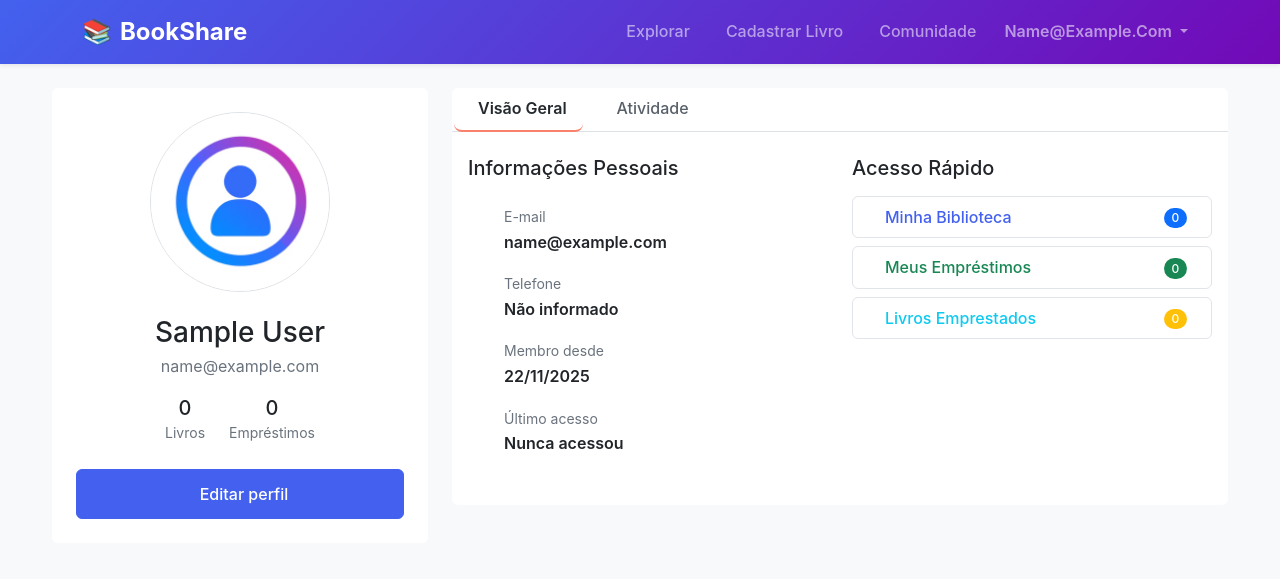
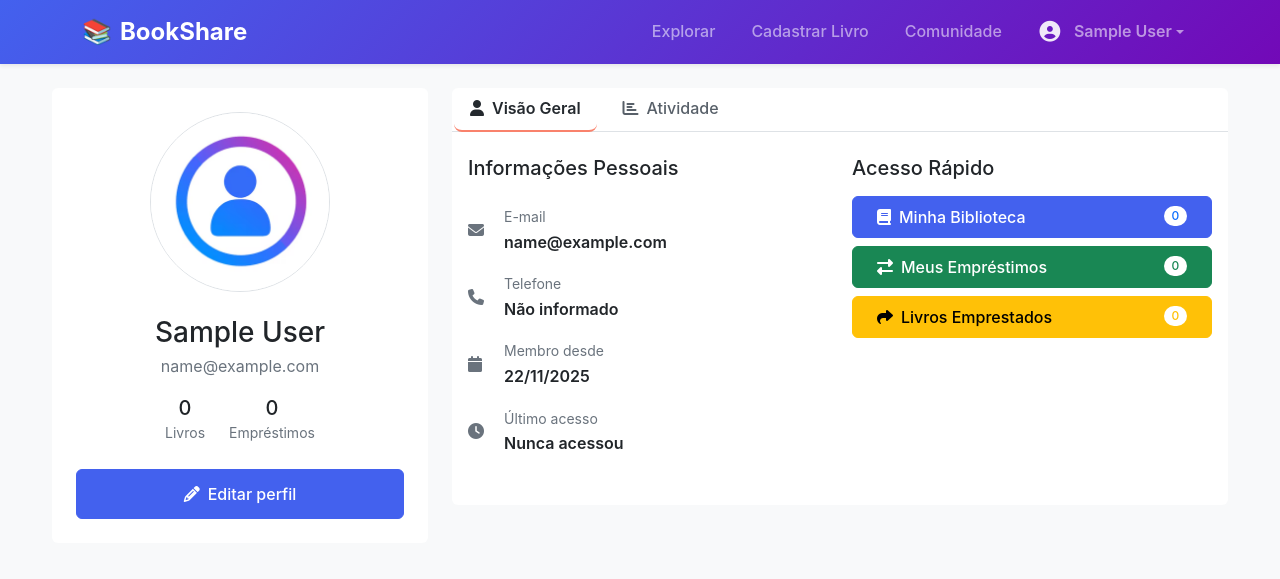
Before and after one commit to vicct0r/ComunitBooks, a Django app: page /user/profile/1/ in a window 1280 px wide. Shown: the top 579 px of the page. Run offline with Django 5.2, Linux system fonts and the light colour scheme; the visitor is signed in with stand-in values (Sample User, id 1); data comes from the database, SQL or seed files in the repository; data that the repository does not hold is empty.

Commit message:
styles (Loans/Orders): Fixed displayable info on Loans and Orders pages. Fixed User information on my_profile.

```diff
--- a/books/models.py
+++ b/books/models.py
@@ -90,7 +90,7 @@ class Book(Base):
     )
 
     owner = models.ForeignKey(settings.AUTH_USER_MODEL, related_name='user_books', on_delete=models.CASCADE)
-    title = models.CharField(max_length=200, help_text="Título do livro")
+    title = models.CharField(max_length=250, help_text="Título do livro")
     author = models.CharField(max_length=200, blank=True, null=True)
     cover_image = StdImageField(
         upload_to="books/",
--- a/books/views.py
+++ b/books/views.py
@@ -64,6 +64,11 @@ class UserBookListView(BooksFiltersMixin, generic.ListView):
     context_object_name = 'books'
     paginate_by = 12
 
+    def get_queryset(self):
+        if self.kwargs.get('pk'):
+            return super().get_queryset().filter(is_visible=True, owner=self.kwargs.get('pk'))
+        return super().get_queryset().filter(is_visible=True, owner=self.request.user.id)
+
 
 class BookDetailView(generic.DetailView):
     template_name = 'books/detail.html'
--- a/static/css/style.css
+++ b/static/css/style.css
@@ -374,8 +374,6 @@ body {
         width: 100%;
         justify-content: flex-end;
     }
-
-
 }
 
 /* ===== ESTILOS PARA BOOKS ===== */
@@ -660,14 +658,13 @@ body {
     }
 }
 
-/* ===== MENSAGENS DO SISTEMA ===== */
+/* ===== MENSAGENS DO SISTEMA SIMPLIFICADAS ===== */
 .messages-container {
     position: fixed;
     top: 80px;
     left: 0;
     right: 0;
     z-index: 1060;
-    animation: slideDown 0.3s ease-out;
 }
 
 .message-global {
@@ -675,32 +672,33 @@ body {
     border-radius: 0;
     padding: 1rem 0;
     margin: 0;
-    box-shadow: 0 4px 20px rgba(0, 0, 0, 0.1);
+    box-shadow: 0 4px 20px rgba(0, 0, 0, 0.15);
+    border-left: 4px solid transparent;
 }
 
 .message-global.alert-success {
     background: linear-gradient(135deg, #28a745, #20c997);
     color: white;
-    border-left: 4px solid #1e7e34;
+    border-left-color: #1e7e34;
 }
 
 .message-global.alert-error,
 .message-global.alert-danger {
     background: linear-gradient(135deg, #dc3545, #e83e8c);
     color: white;
-    border-left: 4px solid #c82333;
+    border-left-color: #c82333;
 }
 
 .message-global.alert-warning {
     background: linear-gradient(135deg, #ffc107, #fd7e14);
     color: #212529;
-    border-left: 4px solid #e0a800;
+    border-left-color: #e0a800;
 }
 
 .message-global.alert-info {
     background: linear-gradient(135deg, #17a2b8, #6f42c1);
     color: white;
-    border-left: 4px solid #138496;
+    border-left-color: #138496;
 }
 
 .alert-icon {
@@ -721,17 +719,6 @@ body {
     opacity: 1;
 }
 
-@keyframes slideDown {
-    from {
-        transform: translateY(-100%);
-        opacity: 0;
-    }
-    to {
-        transform: translateY(0);
-        opacity: 1;
-    }
-}
-
 /* Para mensagens em dispositivos móveis */
 @media (max-width: 768px) {
     .messages-container {
@@ -747,3 +734,82 @@ body {
         padding-right: 0.5rem;
     }
 }
+
+/* ===== DROPDOWN DO USUÁRIO ===== */
+.user-avatar {
+    width: 32px;
+    height: 32px;
+    display: flex;
+    align-items: center;
+    justify-content: center;
+    color: rgba(255, 255, 255, 0.9);
+}
+
+.user-avatar i {
+    font-size: 1.3rem;
+}
+
+.dropdown-header {
+    background: linear-gradient(135deg, var(--primary-color), var(--secondary-color));
+    color: white;
+    border-radius: 8px 8px 0 0;
+    margin: -0.5rem -0.5rem 0.5rem -0.5rem;
+}
+
+.dropdown-menu {
+    border: none;
+    border-radius: 12px;
+    box-shadow: var(--box-shadow);
+    min-width: 220px;
+    padding: 0.5rem 0;
+}
+
+.dropdown-item {
+    border-radius: 6px;
+    margin: 0.1rem 0.5rem;
+    padding: 0.5rem 1rem;
+    transition: var(--transition);
+    font-weight: 500;
+}
+
+.dropdown-item:hover {
+    background: linear-gradient(135deg, var(--primary-color), var(--secondary-color));
+    color: white;
+    transform: translateX(2px);
+}
+
+.dropdown-item.text-danger:hover {
+    background: linear-gradient(135deg, #dc3545, #e83e8c);
+    color: white;
+}
+
+.dropdown-divider {
+    margin: 0.3rem 0;
+}
+
+/* Melhorias na navbar */
+.navbar-nav .nav-link.dropdown-toggle {
+    padding: 0.5rem 0.75rem;
+    border-radius: 8px;
+    transition: var(--transition);
+}
+
+.navbar-nav .nav-link.dropdown-toggle:hover {
+    background: rgba(255, 255, 255, 0.15);
+}
+
+/* Responsividade */
+@media (max-width: 768px) {
+    .dropdown-menu {
+        margin-top: 0.5rem;
+    }
+
+    .user-avatar {
+        width: 28px;
+        height: 28px;
+    }
+
+    .user-avatar i {
+        font-size: 1.1rem;
+    }
+}
--- a/templates/base.html
+++ b/templates/base.html
@@ -8,12 +8,13 @@
     <meta name="viewport" content="width=device-width, initial-scale=1.0">
     <title>BookShare | {% block title %}{% endblock %}</title>
     <link href="https://cdn.jsdelivr.net/npm/bootstrap@5.3.2/dist/css/bootstrap.min.css" rel="stylesheet">
+    <link rel="stylesheet" href="https://cdnjs.cloudflare.com/ajax/libs/font-awesome/6.4.0/css/all.min.css">
     <link rel="stylesheet" href="{% static 'css/style.css' %}">
     {% block extra_css %} {% endblock %}
 </head>
 <body>
 
-<!-- Navbar -->
+<!-- Navbar Corrigido -->
 <nav class="navbar navbar-expand-lg navbar-dark shadow-sm">
     <div class="container">
         <a class="navbar-brand fw-bold d-flex align-items-center" href="{% url 'core:home' %}">
@@ -37,18 +38,61 @@
                 </li>
 
                 {% if user.is_authenticated %}
-                <!-- Dropdown do Usuário -->
+                <!-- Dropdown do Usuário Corrigido -->
                 <li class="nav-item dropdown">
-                    <a class="nav-link dropdown-toggle fw-semibold text-capitalize" href="#" id="userDropdown" role="button" data-bs-toggle="dropdown" aria-expanded="false">
-                        {% user_display user %}
+                    <a class="nav-link dropdown-toggle d-flex align-items-center fw-semibold" href="#" id="userDropdown" role="button" data-bs-toggle="dropdown" aria-expanded="false">
+                        <div class="user-avatar me-2">
+                            <i class="fas fa-user-circle"></i>
+                        </div>
+                        <span class="text-capitalize">
+                            {% if request.user.full_name %}
+                                {{ request.user.full_name }}
+                            {% else %}
+                                {{ request.user.email }}
+                            {% endif %}
+                        </span>
                     </a>
-                    <ul class="dropdown-menu dropdown-menu-end shadow-sm" aria-labelledby="userDropdown">
-                        <li><a class="dropdown-item" href="{% url 'user:profile' pk=user.id %}">Meu Perfil</a></li>
-                        <li><a class="dropdown-item" href="{% url 'books:user_library' pk=user.id %}">Meus Livros</a></li>
-                        <li><a class="dropdown-item" href="{% url 'account_email' %}">Gerenciar E-mail</a></li>
-                        <li><a class="dropdown-item" href="{% url 'account_change_password' %}">Alterar Senha</a></li>
-                        <li><hr class="dropdown-divider"></li>
-                        <li><a class="dropdown-item text-danger" href="{% url 'account_logout' %}">Sair</a></li>
+                    <ul class="dropdown-menu dropdown-menu-end shadow" aria-labelledby="userDropdown">
+                        <li>
+                            <div class="dropdown-header px-3 py-2">
+                                <div class="fw-bold text-capitalize">
+                                    {% if request.user.full_name %}
+                                        {{ request.user.full_name }}
+                                    {% else %}
+                                        {{ request.user.email }}
+                                    {% endif %}
+                                </div>
+                                <div class="small text-muted">{{ request.user.email }}</div>
+                            </div>
+                        </li>
+                        <li><hr class="dropdown-divider my-1"></li>
+                        <li>
+                            <a class="dropdown-item py-2" href="{% url 'user:profile' pk=request.user.id %}">
+                                <i class="fas fa-user me-2"></i>Meu Perfil
+                            </a>
+                        </li>
+                        <li>
+                            <a class="dropdown-item py-2" href="{% url 'books:user_library' pk=request.user.id %}">
+                                <i class="fas fa-book me-2"></i>Meus Livros
+                            </a>
+                        </li>
+                        <li><hr class="dropdown-divider my-1"></li>
+                        <li>
+                            <a class="dropdown-item py-2" href="{% url 'account_email' %}">
+                                <i class="fas fa-envelope me-2"></i>Gerenciar E-mail
+                            </a>
+                        </li>
+                        <li>
+                            <a class="dropdown-item py-2" href="{% url 'account_change_password' %}">
+                                <i class="fas fa-key me-2"></i>Alterar Senha
+                            </a>
+                        </li>
+                        <li><hr class="dropdown-divider my-1"></li>
+                        <li>
+                            <a class="dropdown-item py-2 text-danger" href="{% url 'account_logout' %}">
+                                <i class="fas fa-sign-out-alt me-2"></i>Sair
+                            </a>
+                        </li>
                     </ul>
                 </li>
                 {% else %}
@@ -64,6 +108,7 @@
     </div>
 </nav>
 
+<!-- Mensagens (mantido igual) -->
 <!-- No base.html, substitua o bloco de mensagens atual por este: -->
 {% if messages %}
 <div class="container-fluid px-0">
@@ -71,6 +116,7 @@
         {% for message in messages %}
         <div class="alert alert-{{ message.tags }} alert-dismissible fade show message-global mb-0" role="alert">
             <div class="container">
+                <div class="d-flex align-items-center justify-content-between">
                     <div class="d-flex align-items-center">
                         <div class="alert-icon me-3">
                             {% if message.tags == 'success' %}
@@ -85,10 +131,11 @@
                             <i class="fas fa-bell"></i>
                             {% endif %}
                         </div>
-                    <div class="alert-content flex-grow-1">
+                        <div class="alert-content">
                             {{ message }}
                         </div>
-                    <button type="button" class="btn-close" data-bs-dismiss="alert" aria-label="Close"></button>
+                    </div>
+                    <button type="button" class="btn-close btn-close-white" data-bs-dismiss="alert" aria-label="Close"></button>
                 </div>
             </div>
         </div>
--- a/templates/usuarios/my_profile.html
+++ b/templates/usuarios/my_profile.html
@@ -121,24 +121,51 @@
                                     </div>
                                 </div>
 
-                                <!-- Links Rápidos -->
+                                <!-- Links Rápidos - APENAS PARA O PRÓPRIO USUÁRIO -->
+                                {% if user == request.user %}
                                 <div class="col-lg-6 mb-4">
                                     <h5 class="mb-3">Acesso Rápido</h5>
                                     <div class="d-grid gap-2">
-                                        <a href="{% url 'books:user_library' pk=user.id %}" class="btn btn-outline-primary text-start py-2">
+                                        <a href="{% url 'books:user_library' pk=user.id %}" class="btn btn-primary text-start py-2 d-flex justify-content-between align-items-center">
+                                            <span>
                                                 <i class="fas fa-book me-2"></i>Minha Biblioteca
-                                            <span class="badge bg-primary rounded-pill float-end mt-1">{{ user.user_books.count }}</span>
+                                            </span>
+                                            <span class="badge bg-white text-primary rounded-pill">{{ user.user_books.count }}</span>
                                         </a>
-                                        <a href="{% url 'loans:user_loans_list' %}" class="btn btn-outline-success text-start py-2">
+                                        <a href="{% url 'loans:user_loans_list' %}" class="btn btn-success text-start py-2 d-flex justify-content-between align-items-center">
+                                            <span>
                                                 <i class="fas fa-exchange-alt me-2"></i>Meus Empréstimos
-                                            <span class="badge bg-success rounded-pill float-end mt-1">{{ user.loan_borrower.count }}</span>
+                                            </span>
+                                            <span class="badge bg-white text-success rounded-pill">{{ user.loan_borrower.count }}</span>
                                         </a>
-                                        <a href="{% url 'loans:books_loans_list' %}" class="btn btn-outline-info text-start py-2">
+                                        <a href="{% url 'loans:books_loans_list' %}" class="btn btn-warning text-start py-2 d-flex justify-content-between align-items-center">
+                                            <span>
                                                 <i class="fas fa-share me-2"></i>Livros Emprestados
-                                            <span class="badge bg-warning rounded-pill float-end mt-1">{{ user.loan_owner.count }}</span>
+                                            </span>
+                                            <span class="badge bg-white text-warning rounded-pill">{{ user.loan_owner.count }}</span>
                                         </a>
                                     </div>
                                 </div>
+                                {% else %}
+                                <!-- Informações Públicas para outros usuários -->
+                                <div class="col-lg-6 mb-4">
+                                    <h5 class="mb-3">Biblioteca Pública</h5>
+                                    <div class="d-grid gap-2">
+                                        <a href="{% url 'books:user_library' pk=user.id %}" class="btn btn-outline-primary text-start py-2 d-flex justify-content-between align-items-center">
+                                            <span>
+                                                <i class="fas fa-book me-2"></i>Ver Biblioteca
+                                            </span>
+                                            <span class="badge bg-primary text-white rounded-pill">{{ user.user_books.count }}</span>
+                                        </a>
+                                        <div class="text-center mt-3">
+                                            <small class="text-muted">
+                                                <i class="fas fa-info-circle me-1"></i>
+                                                Entre em contato para solicitar empréstimos
+                                            </small>
+                                        </div>
+                                    </div>
+                                </div>
+                                {% endif %}
                             </div>
                         </div>
 
@@ -153,12 +180,16 @@
                                         <div class="card-body">
                                             <div class="row text-center">
                                                 <div class="col-6 mb-3">
+                                                    <a href="{% url 'loans:orders_made_list' %}" class="text-decoration-none">
                                                         <div class="h4 text-primary mb-1">{{ user.order_borrower.count }}</div>
                                                         <small class="text-muted">Pedidos Realizados</small>
+                                                    </a>
                                                 </div>
                                                 <div class="col-6 mb-3">
+                                                    <a href="{% url 'loans:orders_request_list' %}" class="text-decoration-none">
                                                         <div class="h4 text-warning mb-1">{{ user.order_owner.count }}</div>
                                                         <small class="text-muted">Pedidos Recebidos</small>
+                                                    </a>
                                                 </div>
                                             </div>
                                         </div>
@@ -169,10 +200,10 @@
                                 <div class="col-md-6 mb-4">
                                     <h5 class="mb-3">Configurações</h5>
                                     <div class="d-grid gap-2">
-                                        <a href="{% url 'account_change_password' %}" class="btn btn-outline-secondary text-start py-2">
+                                        <a href="{% url 'account_change_password' %}" class="btn btn-primary text-start py-2">
                                             <i class="fas fa-shield-alt me-2"></i>Alterar Senha
                                         </a>
-                                        <a href="{% url 'account_email' %}" class="btn btn-outline-secondary text-start py-2">
+                                        <a href="{% url 'account_email' %}" class="btn btn-primary text-start py-2">
                                             <i class="fas fa-envelope me-2"></i>Gerenciar E-mails
                                         </a>
                                     </div>
@@ -229,21 +260,6 @@
     transition: all 0.2s;
 }
 
-.btn-outline-primary,
-.btn-outline-success,
-.btn-outline-info,
-.btn-outline-secondary {
-    border: 1px solid #e1e4e8;
-    background: #fff;
-}
-
-.btn-outline-primary:hover,
-.btn-outline-success:hover,
-.btn-outline-info:hover,
-.btn-outline-secondary:hover {
-    background: #f6f8fa;
-}
-
 .badge {
     font-size: 0.75rem;
     font-weight: 500;
```
Also changed, not shown: core/views.py (+15 -1 lines), tasks.txt (deleted, +0 -13 lines), templates/core/home.html (+4 -4 lines), templates/loans/books_loans_list.html (+4 -4 lines), books/migrations/0020_alter_book_title.py (added). Lines whose indentation alone changed are shown as unchanged.
